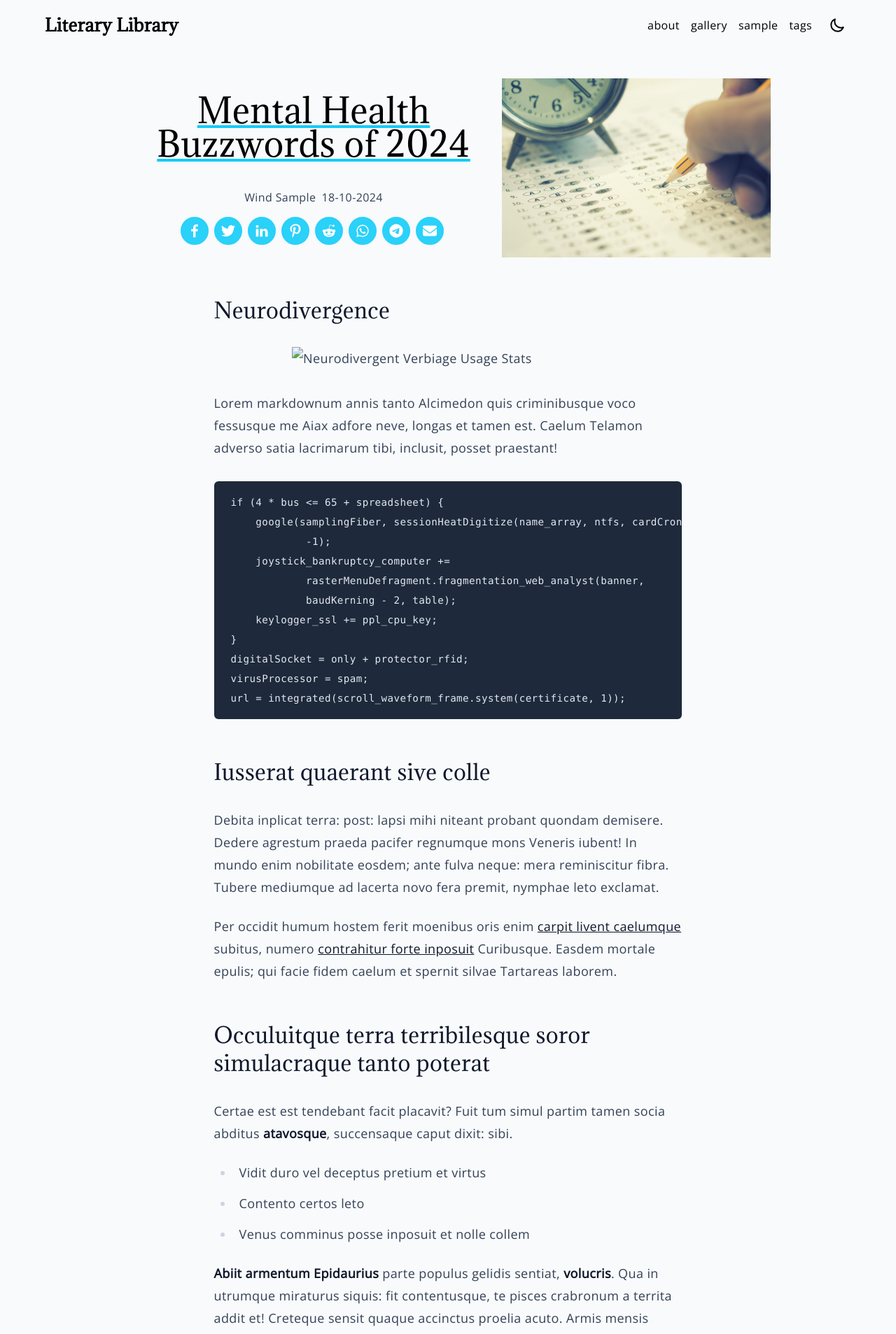
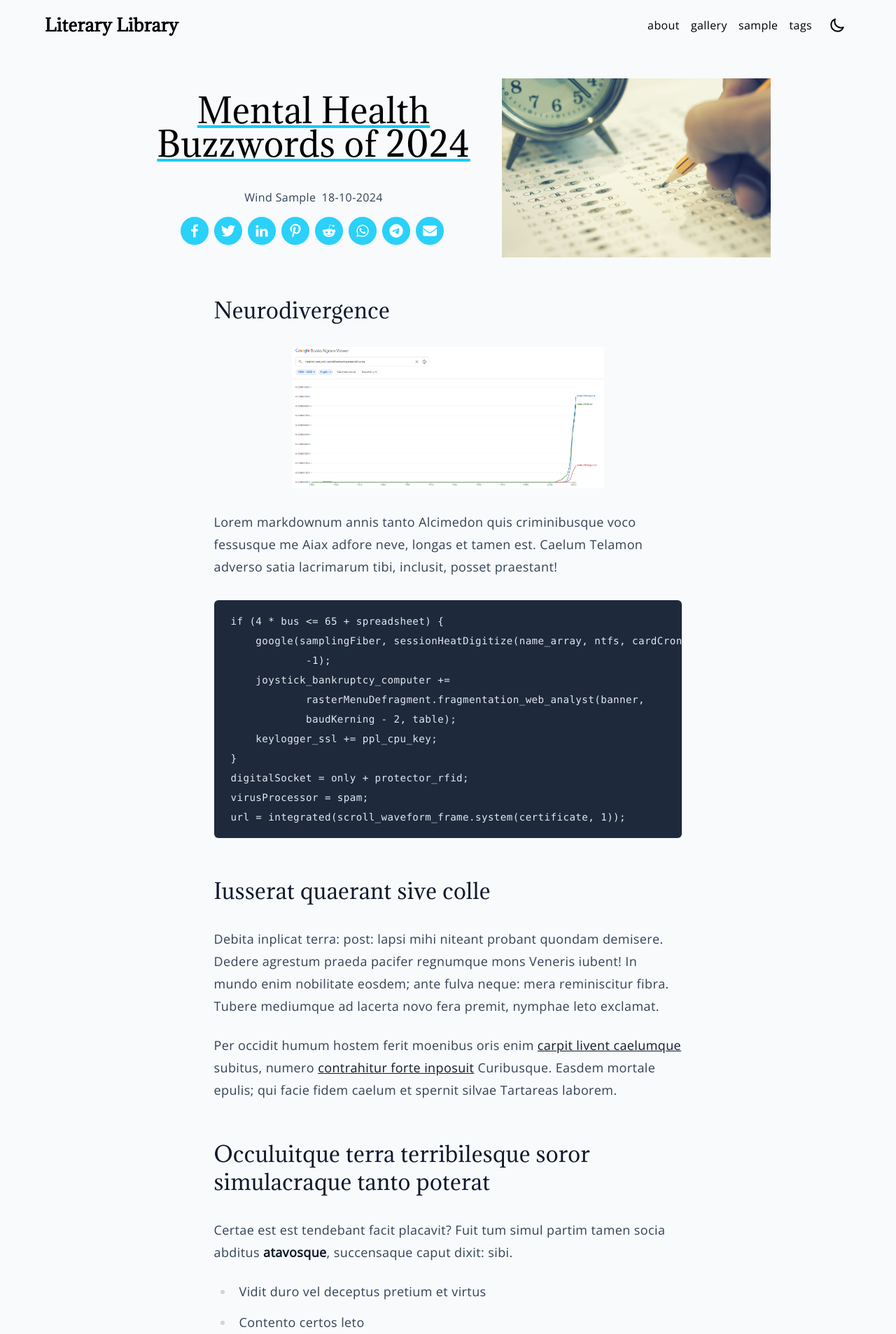
Before and after one commit to selene-flores/literary-library, a Jekyll site: the page built from _posts/2024-10-18-1.md, in a window 1280 px wide. Shown: the top 1907 px of the page at 70% size. Built offline with Jekyll 4.4.1, drawn with Linux system fonts in a browser that asks for light colours.

Commit message:
Update 2024-10-18-1.md

```diff
--- a/_posts/2024-10-18-1.md
+++ b/_posts/2024-10-18-1.md
@@ -5,7 +5,7 @@ image: /assets/images/example1.jpg
 ---
 ## Neurodivergence
 
-![Neurodivergent Verbiage Usage Stats](./assets/images/word_search_screenshot.png)
+![Neurodivergent Verbiage Usage Stats](/assets/images/word_search_screenshot.png)
 
 Lorem markdownum annis tanto Alcimedon quis criminibusque voco fessusque me Aiax
 adfore neve, longas et tamen est. Caelum Telamon adverso satia lacrimarum tibi,
```
